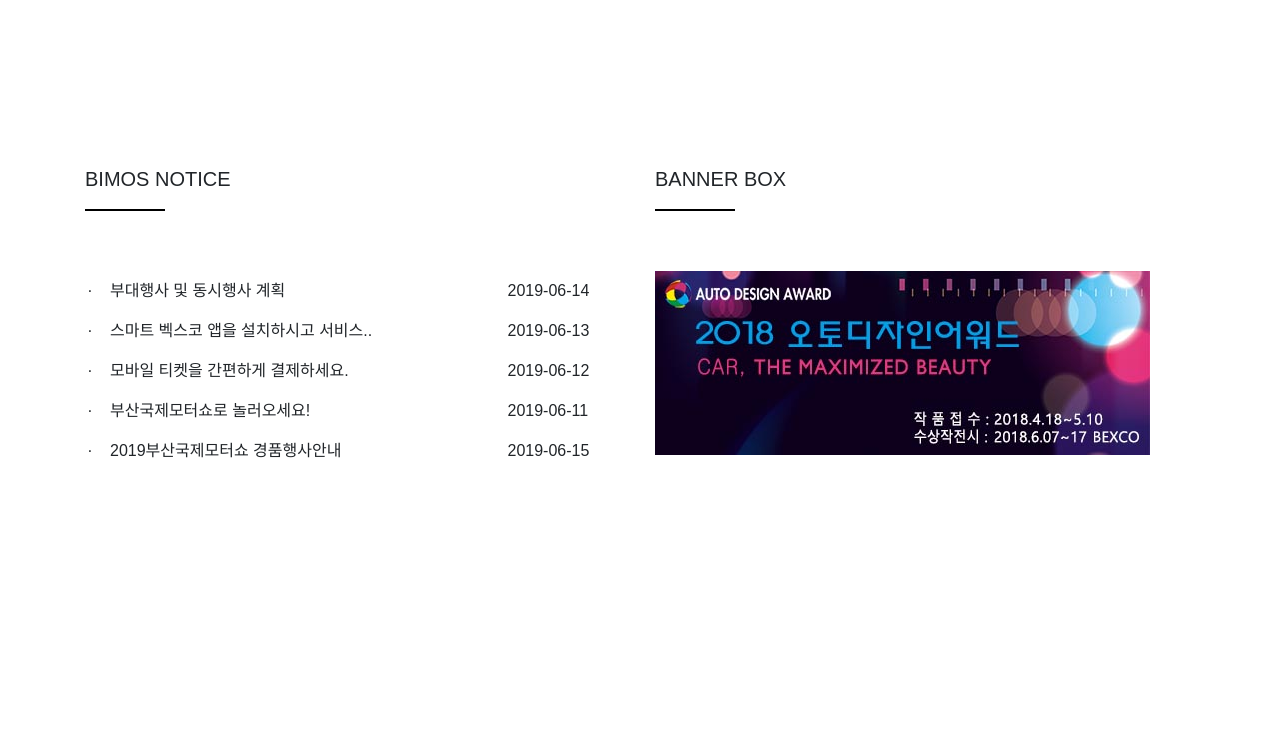
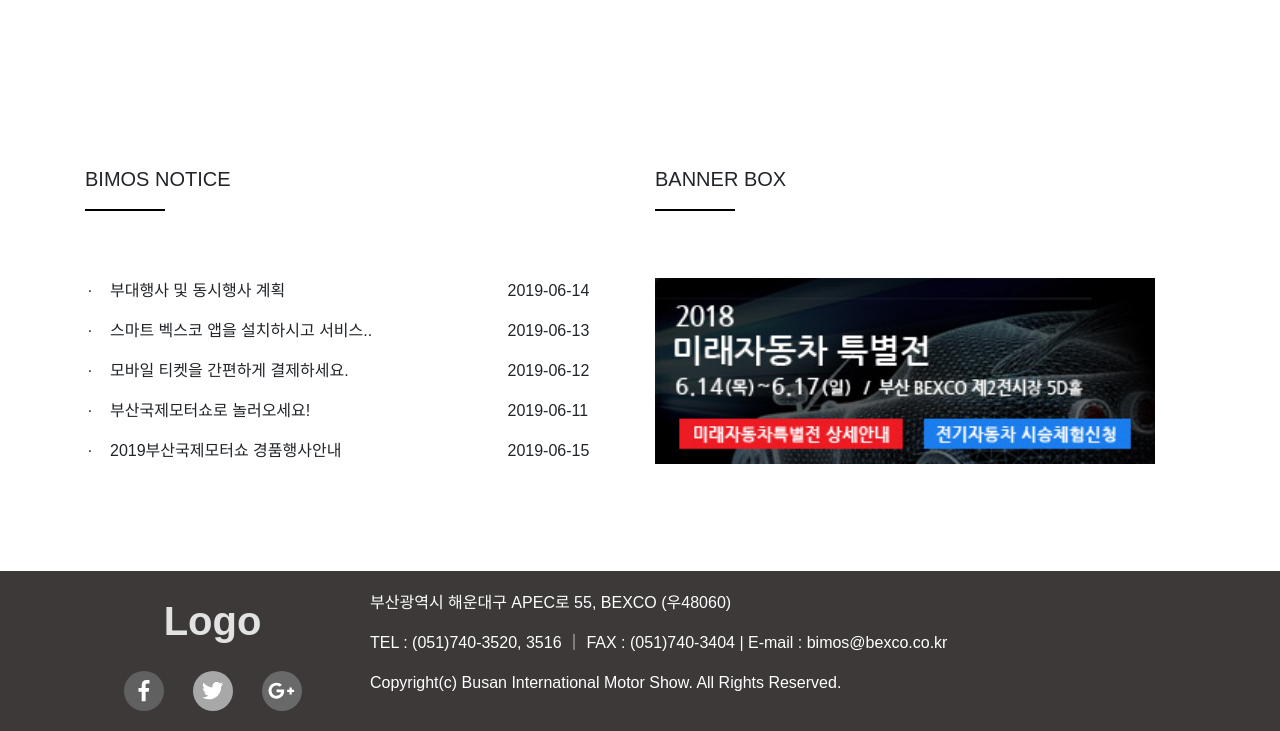
Before and after one commit to areuka0407/2019-Gangwon-A2, a plain HTML site: page index.html in a window 1280 px wide. Shown: the part 2399-3130 px from the top of the page. Before the commit the page ends 2970 px from the top, so only its background shows below. Drawn offline with Linux system fonts and the light colour scheme.

Commit message:
footer 추가

```diff
--- a/css/style.css
+++ b/css/style.css
@@ -474,3 +474,71 @@ a, a:hover { text-decoration: none; }
     97.5% { top: calc(40px * 0); }
     100%  { top: calc(40px * -1); }
 }
+
+
+/* Banner
+*/
+
+#banner-box .banner-list {
+    position: relative;
+    width: 500px;
+    height: 200px;
+    overflow: hidden;
+}
+
+#banner-box .banner-list > div {
+    position: absolute;
+    top: 0; left: 0;
+    background-position: left center;
+    background-size: contain;
+    background-repeat: no-repeat;
+    width: 100%;
+    height: 100%;
+    animation: banner 16s infinite;
+}
+#banner-box .banner-list > div:nth-child(1) { animation-delay: -4s; }
+#banner-box .banner-list > div:nth-child(2) { animation-delay: 0s; }
+#banner-box .banner-list > div:nth-child(3) { animation-delay: -8s; }
+#banner-box .banner-list > div:nth-child(4) { animation-delay: -12s; }
+
+@keyframes banner {
+    0.000% { left: -100%; }
+    18.75% { left: -100%; }
+    25.00% { left: 0; }
+    43.75% { left: 0; }
+    50.00% { left: 100%; }
+    100% { left: 100%; }
+}
+
+
+/* Footer
+*/
+
+.footer {
+    padding: 20px;
+    background-color: rgb(61, 57, 57);
+    color: #fff;
+}
+
+.footer .logo {
+    display: inline-block;
+    font-size: 2.5em;
+    font-weight: 900;
+    color: var(--blue);
+    margin-bottom: 20px;
+    filter: grayscale(100%) brightness(200%);
+    transition: 0.3s;
+}
+.footer .logo:hover { filter: grayscale(0%); transition: 0.5s; }
+
+.footer span {
+    width: 40px; height: 40px;
+    background-color: #fff;
+    border-radius: 50%;
+    line-height: 40px;
+    text-align: center;
+    filter: grayscale(100%);
+    transition: 0.3s;
+    cursor: pointer;
+}
+.footer span:hover { filter: grayscale(0%); transition: 0.5s; }
--- a/index.html
+++ b/index.html
@@ -365,13 +365,16 @@
                 </div>
             </div>
             <!-- BANNER BOX -->
-            <div class="col-md-6">
+            <div id="banner-box" class="col-md-6">
                 <div class="padding">
                     <div class="section-title">
                         <h5>BANNER BOX</h5>
                     </div>
-                    <div class="list">
-                        <img src="images/banner/desing_aword.jpg" alt="banner-image">
+                    <div class="banner-list">
+                        <div style="background-image: url(images/banner/banner_1.jpg);"></div>
+                        <div style="background-image: url(images/banner/banner_2.jpg);"></div>
+                        <div style="background-image: url(images/banner/banner_3.jpg);"></div>
+                        <div style="background-image: url(images/banner/banner_4.jpg);"></div>
                     </div>
                 </div>
             </div>
@@ -379,5 +382,24 @@
     </div>
 
     <!-- FOOTER -->
+    <div class="footer">
+        <div class="container">
+            <div class="row">
+                <div class="col-md-3 text-center">
+                    <a href="index.html" class="logo">Logo</a>
+                    <div class="d-flex justify-content-around align-items-center px-4 mw-100">
+                        <span style="background-color: #3c63ae"><i class="fa-lg fab fa-facebook-f"></i></span>
+                        <span style="background-color: #40c1e5"><i class="fa-lg fab fa-twitter"></i></span>
+                        <span style="background-color: #e34938"><i class="fa-lg fab fa-google-plus-g"></i></span>
+                    </div>
+                </div>
+                <div class="col-md-9">
+                    <p>부산광역시 해운대구 APEC로 55, BEXCO (우48060)</p>
+                    <p>TEL : (051)740-3520, 3516  ｜  FAX : (051)740-3404   |   E-mail : bimos@bexco.co.kr </p>
+                    <p>Copyright(c) Busan International Motor Show. All Rights Reserved.</p>
+                </div>
+            </div>
+        </div>
+    </div>
 </body>
 </html>
```
Also changed, not shown: images/banner/banner_1.jpg (renamed from images/banner/desing_aword.jpg), images/banner/banner_2.jpg (renamed from images/banner/ele_event.jpg), images/banner/banner_3.jpg (renamed from images/banner/nanana.jpg), images/banner/banner_4.jpg (renamed from images/banner/pernal_mobility_kor.jpg).
